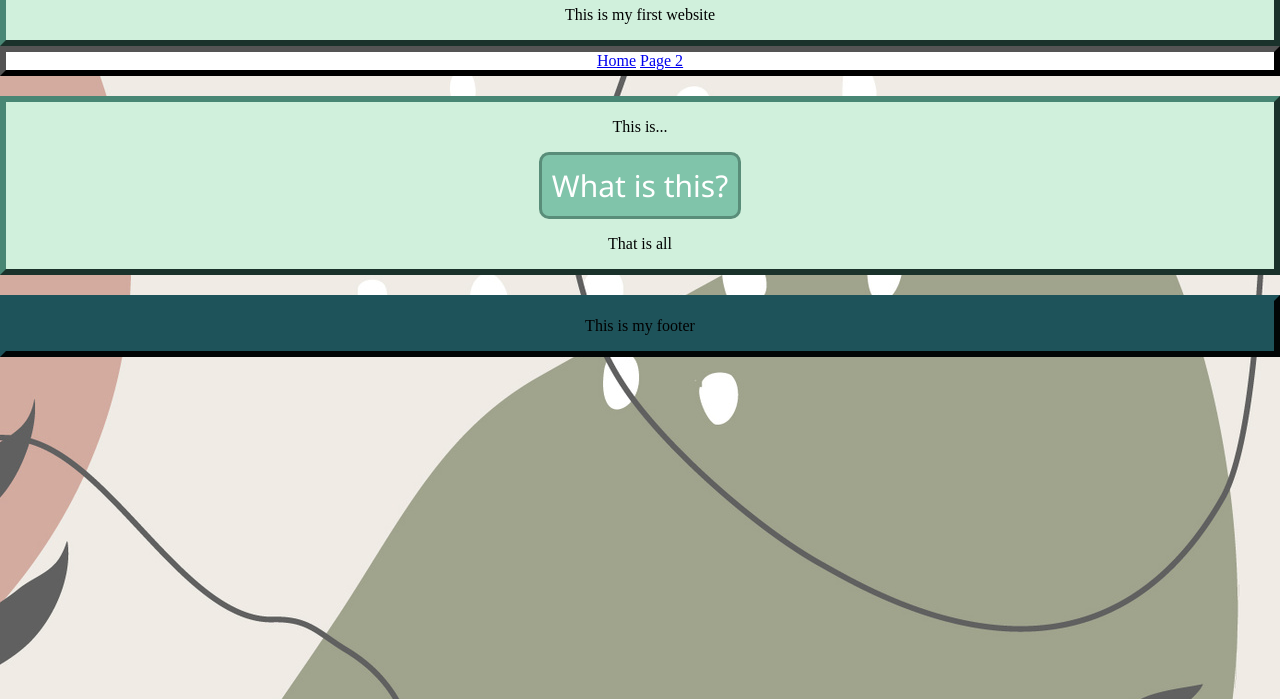
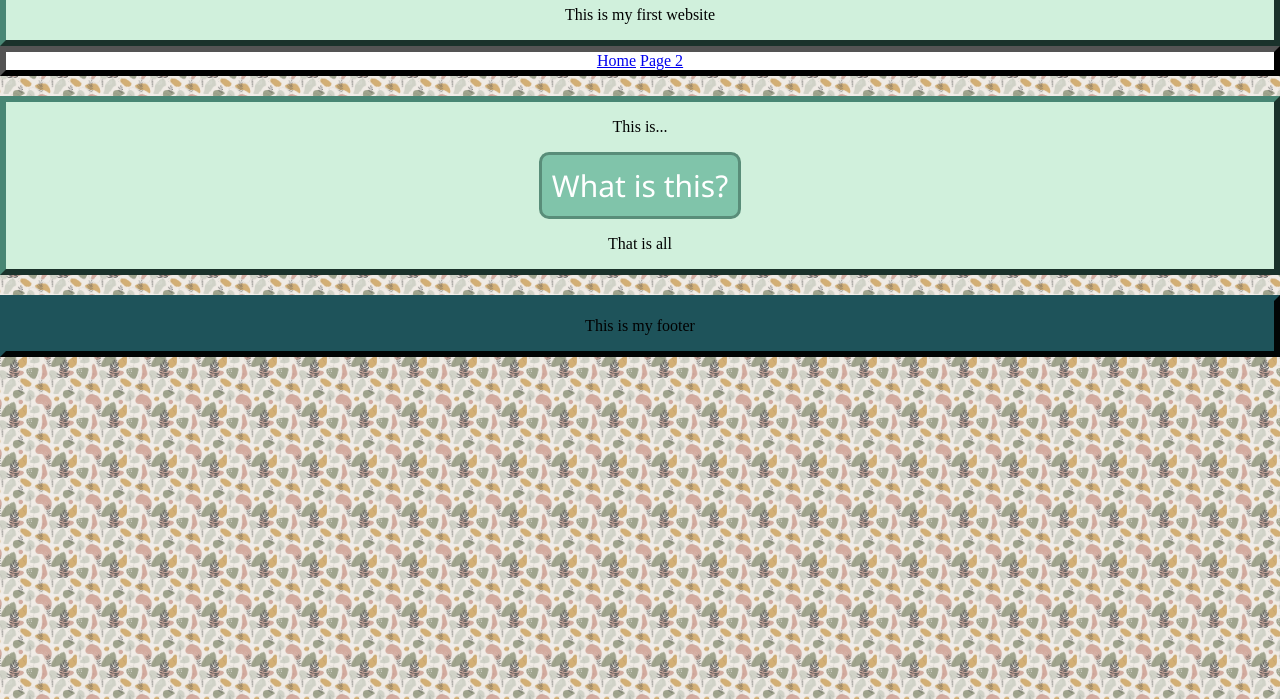
Before and after one commit to nivakrin/nivakrin, a plain HTML site: page index.html in a window 1280 px wide. Shown: the part 101-800 px from the top of the page. Drawn offline with Linux system fonts and the light colour scheme.

Commit message:
Update styles.css

```diff
--- a/styles.css
+++ b/styles.css
@@ -1,6 +1,7 @@
 body {
     margin: 0;
     background-image: url("prettypattern.jpeg");
+    background-size: 50px;
     background-color: rgb(130, 163, 173);
     text-align: center;
 }
```
